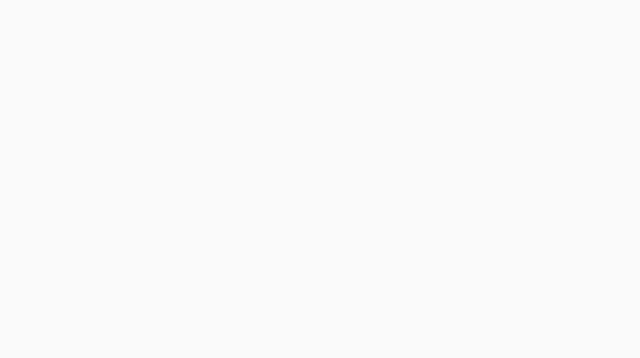
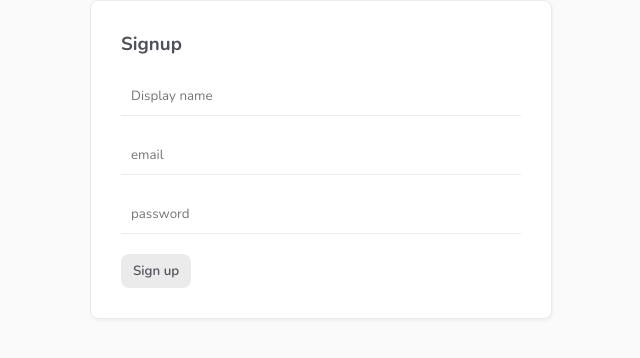
Before and after one commit to Antony-jacques/vue-playlist, a Vue app: page /signup in a window 1280 px wide. Before the commit this address had no page. Shown: the top 358 px of the page, without its empty margins (319-959 px from the left). Built offline with nearby package versions, Linux system fonts and the light colour scheme.

Commit message:
signup view

```diff
--- a/src/router/index.js
+++ b/src/router/index.js
@@ -1,6 +1,7 @@
 import { createRouter, createWebHistory } from 'vue-router'
 import HomeView from '../views/HomeView.vue'
 import Login from '../views/auth/Login.vue'
+import Signup from '../views/auth/Signup.vue'
 
 const routes = [
   {
@@ -13,6 +14,11 @@
     name: 'Login',
     component: Login
   },
+  {
+    path: '/signup',
+    name: 'Signup',
+    component: Signup
+  },
 ]
 
 const router = createRouter({
--- /dev/null
+++ b/src/views/auth/Signup.vue
@@ -0,0 +1,36 @@
+<template>
+  <form @submit.prevent="handleSubmit">
+    <h3>Signup</h3>
+    <input type="text" placeholder="Display name" v-model="displayName" />
+    <input type="text" placeholder="email" v-model="email" />
+    <input type="password" placeholder="password" v-model="password" />
+    <div class="error" v-if="error">{{ error }}</div>
+    <button v-if="!isPending">Sign up</button>
+    <button v-if="isPending" disabled>Loading</button>
+  </form>
+</template>
+
+<script>
+import useSignup from "@/composables/useSignup";
+import { ref } from "vue";
+export default {
+  setup() {
+    const { error, signup, isPending } = useSignup();
+
+    const email = ref("");
+    const password = ref("");
+    const displayName = ref("");
+
+    const handleSubmit = async () => {
+      const res = await signup(email.value, password.value, displayName.value);
+      if (!error.value) {
+        console.log("user signed up");
+      }
+    };
+
+    return { email, password, displayName, handleSubmit, error, isPending };
+  },
+};
+</script>
+
+<style></style>
```
